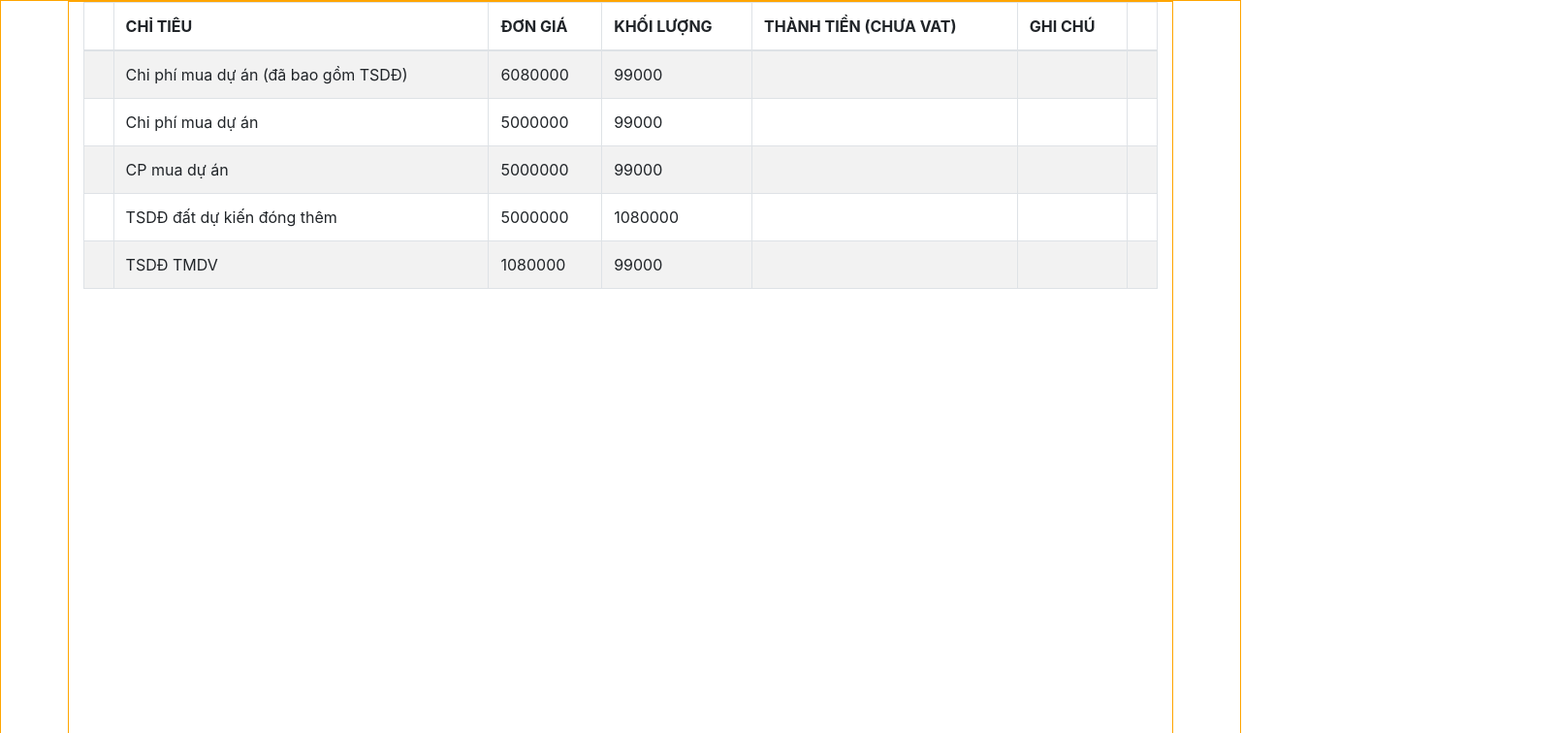
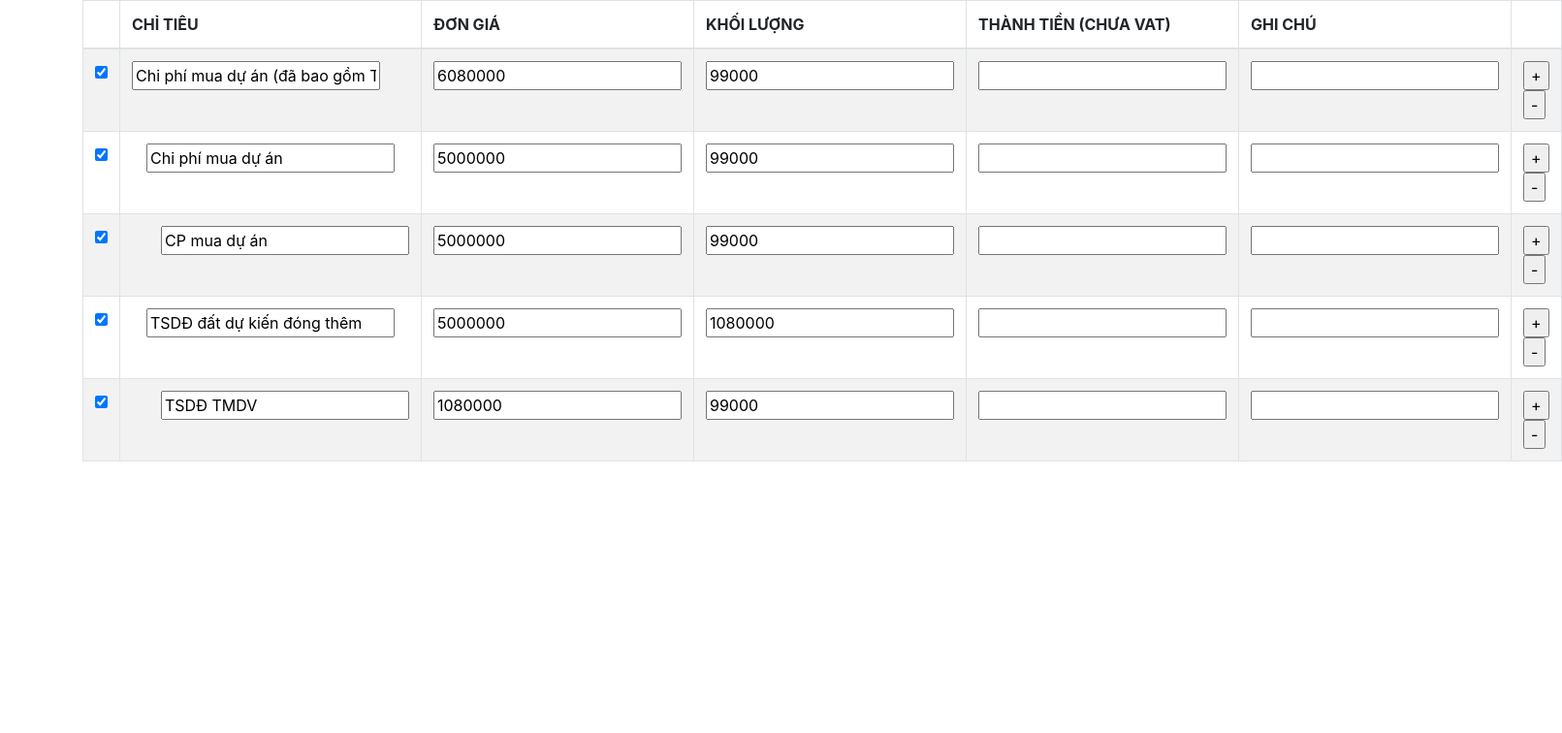
Before and after one commit to binhfoto/fs-frontend-poc, a React (Create React App) app: page / in a window 1280 px wide. Shown: the top 756 px of the page at 97% size, 1611 px wide, since content can reach past the window. Built offline with nearby package versions, Linux system fonts and the light colour scheme.

Commit message:
commit03: improve table

```diff
--- a/src/App.js
+++ b/src/App.js
@@ -3,7 +3,7 @@ import "./styles/index.css";
 
 import "bootstrap/dist/css/bootstrap.min.css";
 
-import FsTableContainer from "./components/FsTableContainer";
+import FsTableContainer from "./features/table4/Table";
 
 function App() {
     return (
--- a/src/components/FsRow.jsx
+++ b/src/components/FsRow.jsx
@@ -10,20 +10,61 @@ import isObject from "lodash/isObject";
 </tr>
  */
 
+function renderEditableField(value, type = "text", indent) {
+    const style = {
+        marginLeft: indent * 15,
+    };
+    return (
+        <div style={style}>
+            <input type={type} defaultValue={value} />
+        </div>
+    );
+}
+
+function renderSelectionField(value) {
+    return <input type="checkbox" checked={value} />;
+}
+
+function renderActionsField() {
+    return (
+        <div>
+            <input type="button" value="+" />
+            <input type="button" value="-" />
+        </div>
+    );
+}
+
 export default function FsRow(props) {
     const { row, columns, mode } = props;
-    const tds = columns.map((column) => {
+    const isEditMode = mode.indexOf("edit") !== -1;
+    let tds = columns.map((column) => {
         const { key } = column;
-        if (!row[key]) {
-            return <td></td>;
+
+        if (key === "actions" && isEditMode) {
+            return <td key={key}>{renderActionsField()}</td>;
+        }
+
+        if (row[key] === undefined || row[key] === null) {
+            return <td key={key}></td>;
+        }
+
+        if (key === "isSelected" && isEditMode) {
+            return <td key={key}>{renderSelectionField(row[key])}</td>;
         }
 
         if (isObject(row[key])) {
             const { value } = row[key];
-            return <td>{value}</td>;
+            return <td key={key}>{isEditMode ? renderEditableField(value, "number") : value}</td>;
         }
 
-        return <td>{row[key]}</td>;
+        return (
+            <td key={key}>
+                {isEditMode
+                    ? renderEditableField(row[key], "text", key === "name" ? row.indent : 0)
+                    : row[key]}
+            </td>
+        );
     });
+
     return <tr>{tds}</tr>;
 }
--- a/src/components/FsRows.jsx
+++ b/src/components/FsRows.jsx
@@ -3,7 +3,7 @@ import isEmpty from "lodash/isEmpty";
 
 import FsRow from "./FsRow";
 
-function normalizeRows(rows) {
+function normalizeRows(rows, indent) {
     let flatRows = [];
 
     rows.forEach((row) => {
@@ -11,9 +11,9 @@ function normalizeRows(rows) {
             return [];
         }
 
-        flatRows = [...flatRows, row];
+        flatRows = [...flatRows, { ...row, indent }];
         if (!isEmpty(row.rows)) {
-            flatRows = [...flatRows, ...normalizeRows(row.rows)];
+            flatRows = [...flatRows, ...normalizeRows(row.rows, indent + 1)];
         }
     });
 
@@ -44,7 +44,7 @@ function normalizeRows(rows) {
 
 export default function FsRows(props) {
     const { rows, columns, mode } = props;
-    const normalizedRows = normalizeRows(rows);
+    const normalizedRows = normalizeRows(rows, 0);
     return (
         <>
             {normalizedRows.map((row, index) => (
--- a/src/components/FsTable.jsx
+++ b/src/components/FsTable.jsx
@@ -15,7 +15,7 @@ function renderHeader(columns) {
 function renderRows(rows, columns, mode) {
     return (
         <tbody>
-            <FsRows rows={rows} columns={columns} />
+            <FsRows rows={rows} columns={columns} mode={mode} />
         </tbody>
     );
 }
--- /dev/null
+++ b/src/features/table4/Table.jsx
@@ -0,0 +1,19 @@
+import React from "react";
+import FsTable from "../../components/FsTable";
+
+import fixture from "../../fixtures/table4-tong-muc-dau-tu";
+
+class FsTableContainer extends React.Component {
+    constructor(props) {
+        super(props);
+        this.state = fixture;
+    }
+
+    render() {
+        const { columns, rows } = this.state;
+
+        return <FsTable columns={columns} rows={rows} mode="edit" />;
+    }
+}
+
+export default FsTableContainer;
--- a/src/components/FsTableContainer.jsx
+++ b/src/fixtures/table4-tong-muc-dau-tu.js
@@ -1,8 +1,6 @@
-import React from "react";
-import FsTable from "./FsTable";
 import { v4 as uuidv4 } from "uuid";
 
-const fixture = {
+export default {
     columns: [
         {
             key: "isSelected",
@@ -189,18 +187,3 @@ const fixture = {
         },
     ],
 };
-
-class FsTableContainer extends React.Component {
-    constructor(props) {
-        super(props);
-        this.state = fixture;
-    }
-
-    render() {
-        const { columns, rows } = this.state;
-
-        return <FsTable columns={columns} rows={rows} mode="view" />;
-    }
-}
-
-export default FsTableContainer;
--- a/src/styles/index.css
+++ b/src/styles/index.css
@@ -5,7 +5,7 @@ body {
 }
 
 div {
-    border: 1px solid orange;
+    /* border: 1px solid orange; */
 }
 
 #root,
```
